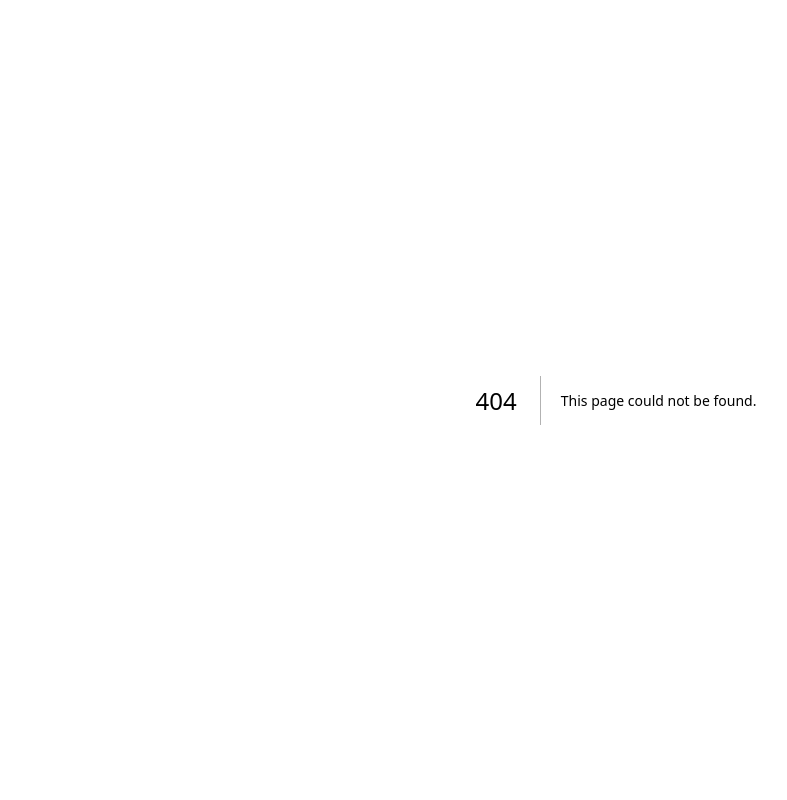
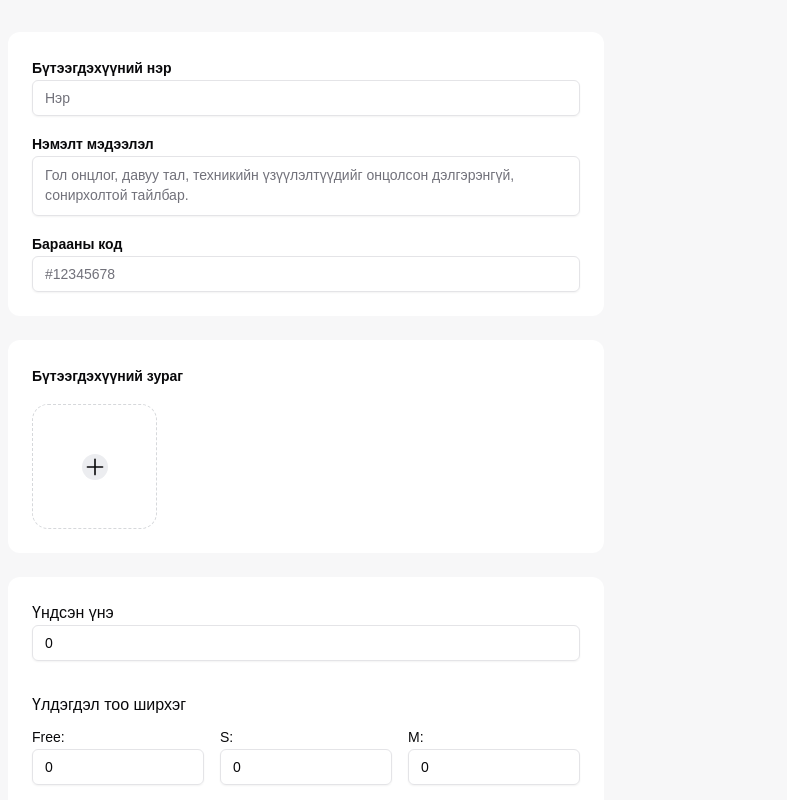
Before and after one commit to 24L-MP1D/team-1-dashboard, a Next.js app: page /product/addNew in a window 1280 px wide. Before the commit this address had no page. Shown: the top 800 px of the page, without its empty margins (24-811 px from the left). Built offline with nearby package versions, Linux system fonts and the light colour scheme.

Commit message:
add product prices

```diff
--- a/src/app/globals.css
+++ b/src/app/globals.css
@@ -4,6 +4,7 @@
 
 body {
   font-family: Arial, Helvetica, sans-serif;
+  background-color: #F7F7F8;
 }
 
 @layer utilities {
@@ -40,6 +41,7 @@ body {
     --chart-5: 27 87% 67%;
     --radius: 0.5rem;
   }
+
   .dark {
     --background: 240 10% 3.9%;
     --foreground: 0 0% 98%;
@@ -72,6 +74,7 @@ body {
   * {
     @apply border-border;
   }
+
   body {
     @apply bg-background text-foreground;
   }
--- /dev/null
+++ b/src/app/product/addNew/page.tsx
@@ -0,0 +1,208 @@
+"use client";
+
+import * as yup from "yup";
+import { useFormik, FormikErrors, Formik } from "formik";
+import { Input } from "@/components/ui/input";
+import { Textarea } from "@/components/ui/textarea";
+import React, { useRef, useState } from "react";
+import { Button } from "@/components/ui/button";
+import { Plus, X } from "lucide-react";
+import { relative } from "path";
+
+interface size {
+  name: string;
+  amount: number;
+}
+
+interface FormValues {
+  name: string;
+  description: string;
+  productCode: string;
+  productImages: [];
+  price: number;
+  sizes: size[];
+  categoryId: string;
+}
+
+export default function Page() {
+  const initialValues: FormValues = {
+    name: "",
+    description: "",
+    productCode: "",
+    productImages: [],
+    price: 0,
+    sizes: [
+      { name: "Free", amount: 0 },
+      { name: "S", amount: 0 },
+      { name: "M", amount: 0 },
+      { name: "L", amount: 0 },
+      { name: "XL", amount: 0 },
+      { name: "2XL", amount: 0 },
+      { name: "3XL", amount: 0 },
+    ],
+    categoryId: "",
+  };
+
+  const formik = useFormik({
+    initialValues,
+    onSubmit: () => {},
+  });
+  return (
+    <form className="grid grid-cols-2 gap-6 m-8" onSubmit={formik.handleSubmit}>
+      <div className="flex flex-col gap-6">
+        <ProductInfoInput formik={formik} />
+        <ImageInput formik={formik} />
+        <RemainingAmount formik={formik} />
+      </div>
+      <div></div>
+    </form>
+  );
+}
+
+const ProductInfoInput = ({ formik }: { formik: any }) => {
+  return (
+    <div className="flex flex-col gap-4 rounded-[12px] p-6 bg-white">
+      <div>
+        <span className="text-sm font-semibold mb-2">Бүтээгдэхүүний нэр</span>
+        <Input
+          id="name"
+          value={formik.values.name}
+          onChange={formik.handleChange}
+          placeholder="Нэр"
+        />
+      </div>
+      <div>
+        <span className="text-sm font-semibold mb-2">Нэмэлт мэдээлэл</span>
+        <Textarea
+          id="description"
+          value={formik.values.description}
+          rows={2}
+          className="resize-none"
+          onChange={formik.handleChange}
+          placeholder="Гол онцлог, давуу тал, техникийн үзүүлэлтүүдийг онцолсон дэлгэрэнгүй, сонирхолтой тайлбар."
+        />
+      </div>
+      <div>
+        <span className="text-sm font-semibold mb-2">Барааны код</span>
+        <Input
+          id="productCode"
+          value={formik.values.productCode}
+          onChange={formik.handleChange}
+          placeholder="#12345678"
+        />
+      </div>
+    </div>
+  );
+};
+
+const ImageInput = ({ formik }: { formik: any }) => {
+  const fileInputRef = useRef<HTMLInputElement | null>(null);
+  const [images, setImages] = useState<string[]>([]);
+
+  const handleClick = () => {
+    fileInputRef.current?.click();
+  };
+
+  const handleFileChange = (event: React.ChangeEvent<HTMLInputElement>) => {
+    const files = event.target.files;
+    if (files) {
+      const newImages: string[] = [];
+      Array.from(files).forEach((file) => {
+        const reader = new FileReader();
+        reader.onloadend = () => {
+          newImages.push(reader.result as string);
+          setImages((prevImages) => {
+            const updatedImages = [...prevImages, ...newImages];
+            formik.setFieldValue("productImages", updatedImages); // Update Formik state
+            return updatedImages;
+          });
+        };
+        reader.readAsDataURL(file);
+      });
+    }
+  };
+
+  const deleteImage = (img: string) => {
+    setImages((prevImages) => {
+      const updatedImages = prevImages.filter((image) => image !== img);
+      formik.setFieldValue("productImages", updatedImages); // Update Formik state
+      return updatedImages;
+    });
+  };
+
+  return (
+    <div className="rounded-[12px] p-6 bg-white">
+      <span className="font-semibold text-sm">Бүтээгдэхүүний зураг</span>
+      <input
+        type="file"
+        ref={fileInputRef}
+        style={{ display: "none" }}
+        accept="image/*"
+        multiple
+        onChange={handleFileChange}
+      />
+      <div className="flex gap-2 flex-wrap mt-4">
+        {images.map((image, index) => (
+          <div
+            className="w-[125px] border-[1px] border-[#D6D8DB] border-dashed rounded-[16px] relative group"
+            key={index}
+          >
+            <img
+              className="object-cover w-full h-full"
+              src={image} // Use the Base64 image string
+              alt={`Uploaded ${index}`}
+            />
+            <button
+              className="rounded-full w-5 h-5 -right-2.5 -top-2.5 bg-slate-600 text-white absolute group-hover:block hidden"
+              onClick={() => deleteImage(image)}
+            >
+              <X size={13} className="m-auto" />
+            </button>
+          </div>
+        ))}
+        <button
+          className="size-[125px] border-[1px] border-[#D6D8DB] border-dashed rounded-[16px] flex items-center justify-center"
+          onClick={handleClick}
+          type="button"
+        >
+          <div className="rounded-full bg-[#ECEDF0]">
+            <Plus size={26} strokeWidth={1.5} />
+          </div>
+        </button>
+      </div>
+    </div>
+  );
+};
+
+const RemainingAmount = ({ formik }: { formik: any }) => {
+  return (
+    <div className="rounded-[12px] p-6 bg-white flex flex-col gap-8">
+      <div>
+        <span className="mb-2">Үндсэн үнэ</span>
+        <Input
+          placeholder="Үндсэн үнэ"
+          type="number"
+          id="price"
+          value={formik.values.price}
+          onChange={formik.handleChange}
+        />
+      </div>
+      <div className="flex flex-col gap-2">
+        <span>Үлдэгдэл тоо ширхэг</span>
+        <div className="grid grid-cols-3 gap-4">
+          {formik.values.sizes.map(({ name, amount }: size, index: number) => (
+            <div key={`amountInput_${index}`}>
+              <span className="text-sm">{name}:</span>
+              <Input
+                type="number"
+                id={`sizes[${index}]` + ".amount"}
+                value={amount}
+                onChange={formik.handleChange}
+              />
+            </div>
+          ))}
+        </div>
+      </div>
+    </div>
+  );
+};
--- /dev/null
+++ b/src/components/ui/label.tsx
@@ -0,0 +1,26 @@
+"use client"
+
+import * as React from "react"
+import * as LabelPrimitive from "@radix-ui/react-label"
+import { cva, type VariantProps } from "class-variance-authority"
+
+import { cn } from "@/lib/utils"
+
+const labelVariants = cva(
+  "text-sm font-medium leading-none peer-disabled:cursor-not-allowed peer-disabled:opacity-70"
+)
+
+const Label = React.forwardRef<
+  React.ElementRef<typeof LabelPrimitive.Root>,
+  React.ComponentPropsWithoutRef<typeof LabelPrimitive.Root> &
+    VariantProps<typeof labelVariants>
+>(({ className, ...props }, ref) => (
+  <LabelPrimitive.Root
+    ref={ref}
+    className={cn(labelVariants(), className)}
+    {...props}
+  />
+))
+Label.displayName = LabelPrimitive.Root.displayName
+
+export { Label }
--- /dev/null
+++ b/src/components/ui/textarea.tsx
@@ -0,0 +1,24 @@
+import * as React from "react"
+
+import { cn } from "@/lib/utils"
+
+export interface TextareaProps
+  extends React.TextareaHTMLAttributes<HTMLTextAreaElement> {}
+
+const Textarea = React.forwardRef<HTMLTextAreaElement, TextareaProps>(
+  ({ className, ...props }, ref) => {
+    return (
+      <textarea
+        className={cn(
+          "flex min-h-[60px] w-full rounded-md border border-input bg-transparent px-3 py-2 text-sm shadow-sm placeholder:text-muted-foreground focus-visible:outline-none focus-visible:ring-1 focus-visible:ring-ring disabled:cursor-not-allowed disabled:opacity-50",
+          className
+        )}
+        ref={ref}
+        {...props}
+      />
+    )
+  }
+)
+Textarea.displayName = "Textarea"
+
+export { Textarea }
```
Also changed, not shown: package.json (+8 -3 lines), 1 other file (tests, documents, lock files or other folders).
